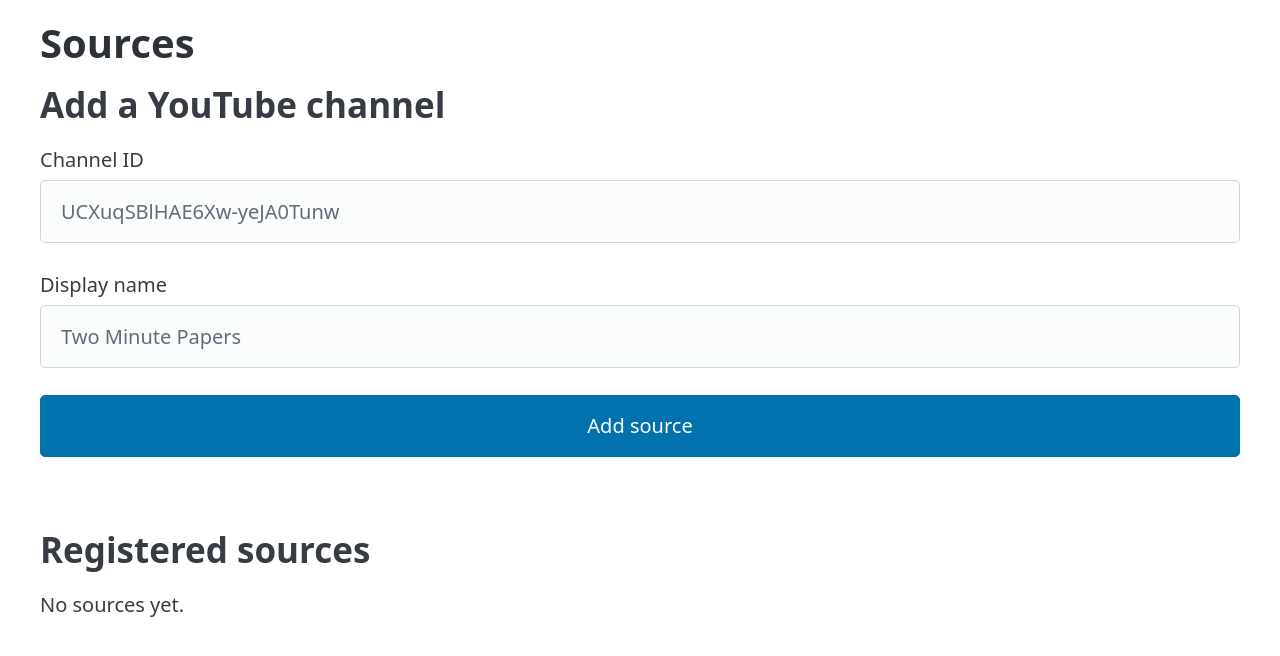
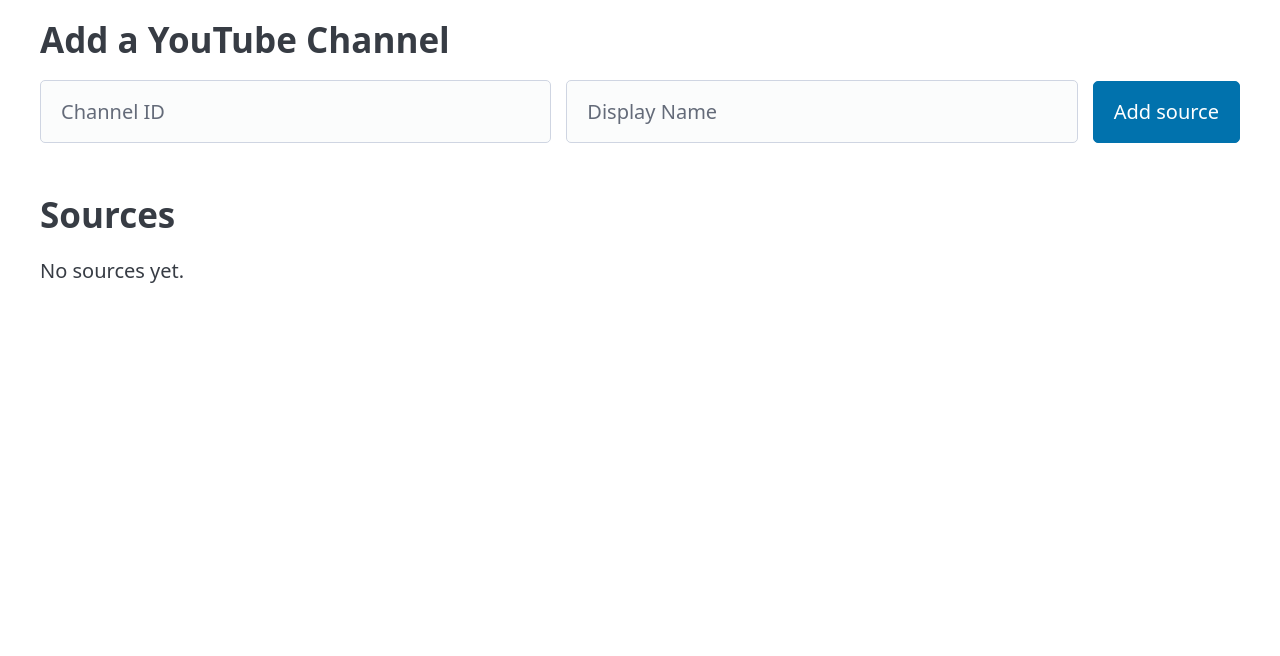
Before and after one commit to DecafCoding/ArtimesOne, a FastAPI app: template artimesone/web/templates/sources.html in a window 1280 px wide. Shown: the part 110-766 px from the top of the page. Run offline with FastAPI, Linux system fonts and the light colour scheme; the template is opened without the code that fills it, so the values that code supplies are empty; parts of the project's set-up code (start-up, migrations or seed data) failed here and were passed over; some libraries are stand-ins or nearby versions.

Commit message:
feat: sources page layout and toggle buttons
Put the add-channel form on one line, clean up headings, drop the
External ID column, and turn Enabled into a green/red Disable/Enable
toggle button in place of the yes/no text.

Co-Authored-By: Claude Opus 4.6 <noreply@anthropic.com>

```diff
--- a/artimesone/web/static/style.css
+++ b/artimesone/web/static/style.css
@@ -194,6 +194,47 @@
   font-weight: 600;
 }
 
+/* ── Sources page ─────────────────────────────────────────────────── */
+.sources-add-form {
+  display: flex;
+  gap: 0.75rem;
+  align-items: center;
+  flex-wrap: wrap;
+}
+
+.sources-add-form input[type="text"],
+.sources-add-form input:not([type]) {
+  flex: 1;
+  min-width: 12rem;
+  margin: 0;
+}
+
+.sources-add-form button {
+  flex-shrink: 0;
+  margin: 0;
+  width: auto;
+}
+
+.btn-toggle {
+  margin: 0;
+  padding: 0.3rem 0.8rem;
+  font-size: 0.85rem;
+  border: none;
+  color: #fff;
+}
+
+.btn-toggle-on {
+  background: #27ae60;
+  --pico-background-color: #27ae60;
+  --pico-border-color: #27ae60;
+}
+
+.btn-toggle-off {
+  background: #c0392b;
+  --pico-background-color: #c0392b;
+  --pico-border-color: #c0392b;
+}
+
 /* ── Responsive ───────────────────────────────────────────────────── */
 @media (max-width: 600px) {
   .item-card {
--- a/artimesone/web/templates/sources.html
+++ b/artimesone/web/templates/sources.html
@@ -1,37 +1,34 @@
 {% extends "base.html" %}
 {% block content %}
-  <h1>Sources</h1>
   {% if message %}<article>{{ message }}</article>{% endif %}
-  <h2>Add a YouTube channel</h2>
-  <form method="post" action="/sources">
-    <label>Channel ID
-      <input name="external_id" placeholder="UCXuqSBlHAE6Xw-yeJA0Tunw" required>
-    </label>
-    <label>Display name
-      <input name="name" placeholder="Two Minute Papers" required>
-    </label>
+  <h2>Add a YouTube Channel</h2>
+  <form method="post" action="/sources" class="sources-add-form">
+    <input name="external_id" placeholder="Channel ID" aria-label="Channel ID" required>
+    <input name="name" placeholder="Display Name" aria-label="Display Name" required>
     <input type="hidden" name="type" value="youtube_channel">
     <button type="submit">Add source</button>
   </form>
-  <h2>Registered sources</h2>
+  <h2>Sources</h2>
   {% if sources %}
   <table>
-    <thead><tr><th>Name</th><th>Type</th><th>External ID</th><th>Enabled</th><th>Actions</th></tr></thead>
+    <thead><tr><th>Name</th><th>Type</th><th>Enabled</th><th>Actions</th></tr></thead>
     <tbody>
     {% for s in sources %}
       <tr>
-        <td><a href="/sources/{{ s.id }}">{{ s.name }}</a></td><td>{{ s.type }}</td><td><code>{{ s.external_id }}</code></td>
-        <td>{{ "yes" if s.enabled else "no" }}</td>
+        <td><a href="/sources/{{ s.id }}">{{ s.name }}</a></td>
+        <td>{{ s.type }}</td>
         <td>
           {% if s.enabled %}
             <form method="post" action="/sources/{{ s.id }}/disable" style="display:inline">
-              <button type="submit" class="secondary">Disable</button>
+              <button type="submit" class="btn-toggle btn-toggle-on">Disable</button>
             </form>
           {% else %}
             <form method="post" action="/sources/{{ s.id }}/enable" style="display:inline">
-              <button type="submit" class="secondary">Enable</button>
+              <button type="submit" class="btn-toggle btn-toggle-off">Enable</button>
             </form>
           {% endif %}
+        </td>
+        <td>
           <form method="post" action="/sources/{{ s.id }}/delete" style="display:inline"
                 onsubmit="return confirm('Delete this source?');">
             <button type="submit" class="contrast">Delete</button>
```
